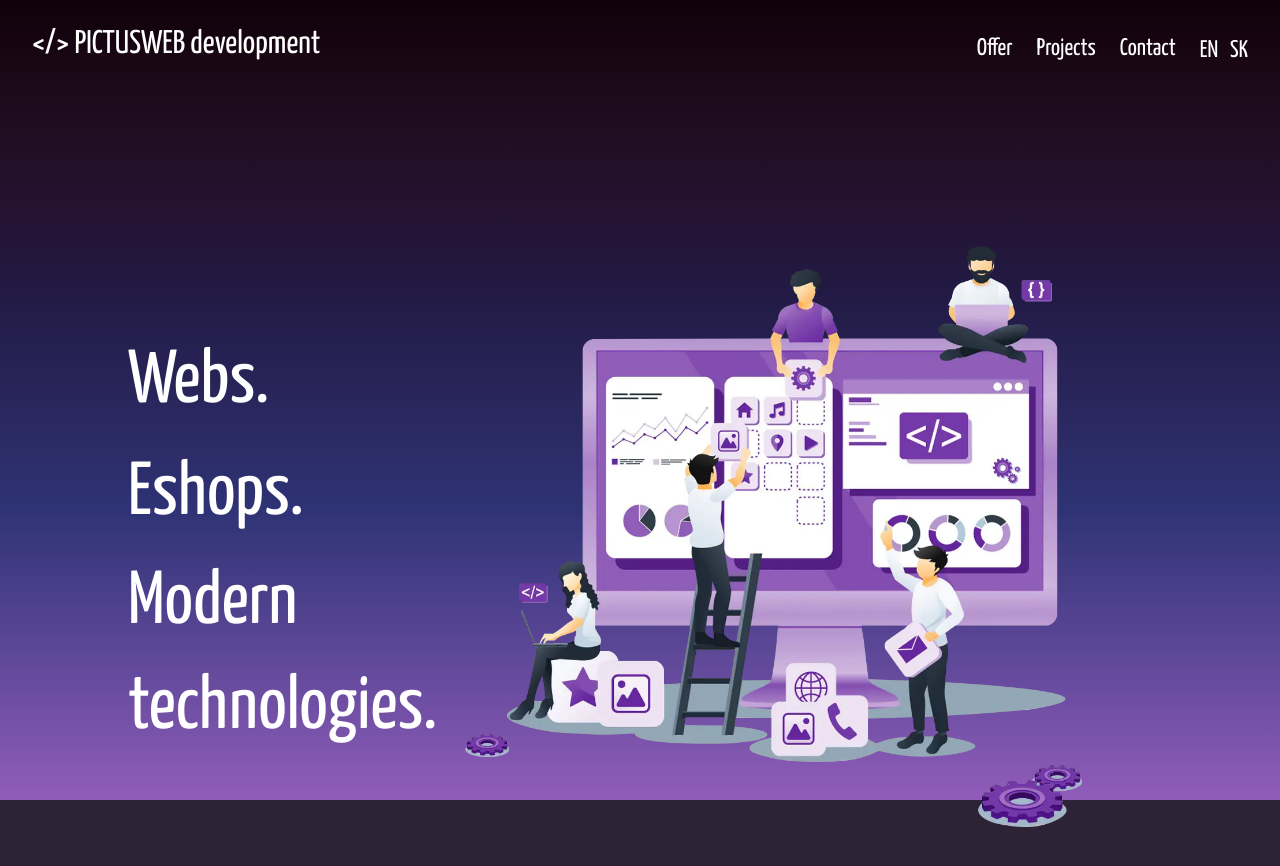
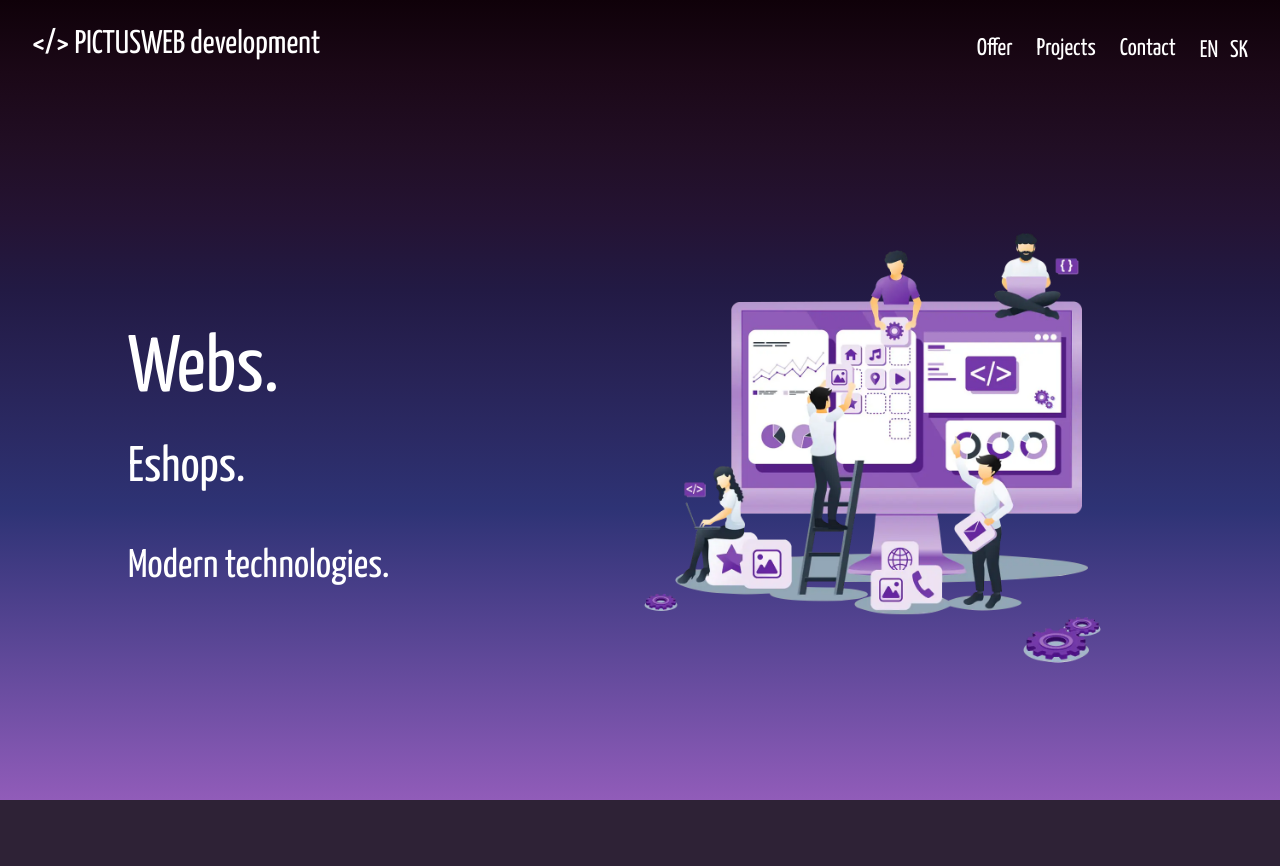
Before and after one commit to pkvarg/next_pictusweb, a Next.js app: page /en in a window 1280 px wide. Shown: the top 866 px of the page. After the commit the page ends 809 px from the top, so only its background shows below. Built offline with nearby package versions, Linux system fonts and the light colour scheme.

Commit message:
motion err corrs

```diff
--- a/app/[locale]/page.tsx
+++ b/app/[locale]/page.tsx
@@ -45,13 +45,13 @@ const Home = () => {
     <div className='text-white text-[25px] hero-gradient h-screen'>
       <Header />
       <main className='flex lg:flex-row flex-col justify-center items-center mx-[10%] py-[100px]'>
-        <div className='text-[75px] flex flex-col justify-left'>
+        {/* <div className='text-[75px] flex flex-col justify-left'>
           <h1>{title1}</h1>
           <h1>{title2}</h1>
           <h1 className='leading-[105px]'>{title3}</h1>
-        </div>
-        {/* <motion.div
-          variants={staggerContainer}
+        </div> */}
+        <motion.div
+          variants={staggerContainer(0.1, 0.3)}
           initial='hidden'
           whileInView='show'
           viewport={{ once: false, amount: 0.25 }}
@@ -69,7 +69,7 @@ const Home = () => {
               <TitleText title={title3} />
             </div>
           </div>
-        </motion.div> */}
+        </motion.div>
         <div className='lg:w-[100%]'>
           <img
             className='w-[100%] ml-auto lg:mt-0 mt-[6rem]'
--- a/app/components/CustomTexts.tsx
+++ b/app/components/CustomTexts.tsx
@@ -3,21 +3,16 @@ import { textContainer, textVariant2 } from '@/lib/motion'
 
 interface TypingTextProps {
   title: string
-  textStyles: string
 }
 
 interface TitleTextProps {
   title: string
-  textStyles: string
 }
 
-export const TypingText: React.FC<TypingTextProps> = ({
-  title,
-  textStyles,
-}) => (
+export const TypingText: React.FC<TypingTextProps> = ({ title }) => (
   <motion.p
     variants={textContainer}
-    className={`font-normal text-secondary-white ${textStyles}`}
+    className={`font-normal text-secondary-white`}
   >
     {Array.from(title).map((letter, index) => (
       <motion.span variants={textVariant2} key={index}>
@@ -27,12 +22,12 @@ export const TypingText: React.FC<TypingTextProps> = ({
   </motion.p>
 )
 
-export const TitleText: React.FC<TitleTextProps> = ({ title, textStyles }) => (
+export const TitleText: React.FC<TitleTextProps> = ({ title }) => (
   <motion.h2
     variants={textVariant2}
     initial='hidden'
     whileInView='show'
-    className={textStyles}
+    //className={textStyles}
   >
     {title}
   </motion.h2>
```
